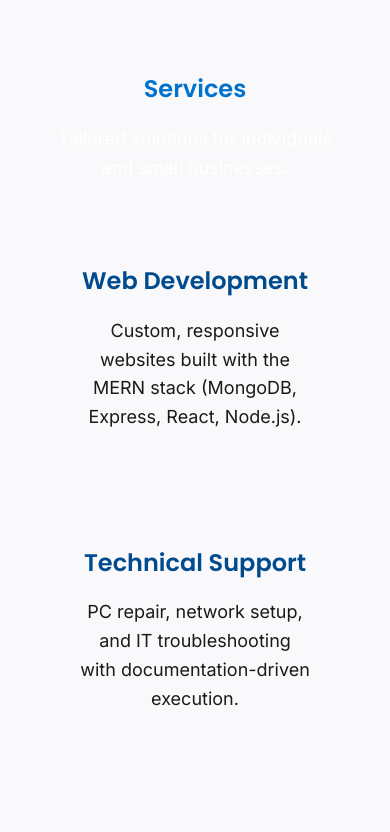
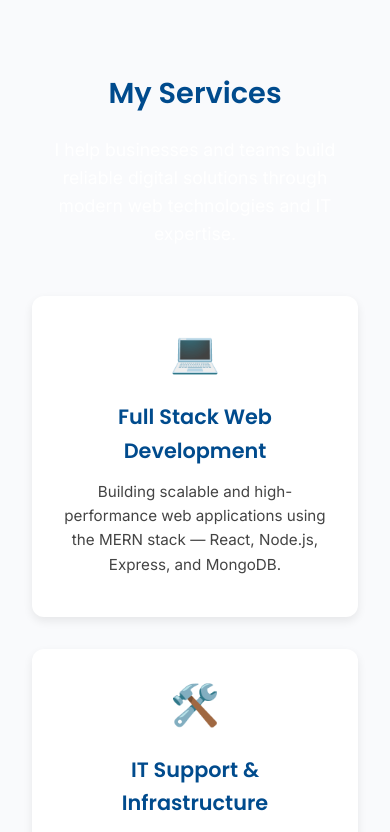
Before and after one commit to Geovany87/genticore-website, a React (Vite) app: page / in a window 390 px wide. Shown: the part 2220-3052 px from the top of the page. Built offline with nearby package versions, Linux system fonts and the light colour scheme.

Commit message:
Add Services section with responsive grid and reusable card layout

```diff
--- a/src/components/Services.jsx
+++ b/src/components/Services.jsx
@@ -2,27 +2,50 @@ import React from "react";
 import "../styles/services.css";
 
 export default function Services() {
+  const services = [
+    {
+      title: "Full Stack Web Development",
+      description:
+        "Building scalable and high-performance web applications using the MERN stack — React, Node.js, Express, and MongoDB.",
+      icon: "💻",
+    },
+    {
+      title: "IT Support & Infrastructure",
+      description:
+        "Providing end-to-end IT solutions — from hardware setup to network configuration and maintenance.",
+      icon: "🛠️",
+    },
+    {
+      title: "SaaS Product Design",
+      description:
+        "Developing modern SaaS products with clean UI, secure authentication, and robust backends.",
+      icon: "☁️",
+    },
+    {
+      title: "API Development & Integration",
+      description:
+        "Creating efficient RESTful APIs and integrating third-party services to connect applications seamlessly.",
+      icon: "🔗",
+    },
+  ];
+
   return (
     <section id="services" className="services">
-      <div className="container">
-        <h2>Services</h2>
-        <p className="subtitle">Tailored solutions for individuals and small businesses.</p>
+      <div className="services__container">
+        <h2>My Services</h2>
+        <p className="services__intro">
+          I help businesses and teams build reliable digital solutions through modern web
+          technologies and IT expertise.
+        </p>
 
-        <div className="service-grid">
-          <div className="card">
-            <h3>Web Development</h3>
-            <p>Custom, responsive websites built with the MERN stack (MongoDB, Express, React, Node.js).</p>
-          </div>
-
-          <div className="card">
-            <h3>Technical Support</h3>
-            <p>PC repair, network setup, and IT troubleshooting with documentation-driven execution.</p>
-          </div>
-
-          <div className="card">
-            <h3>Automation & Integrations</h3>
-            <p>Streamlining workflows with APIs, Docker, and AI-assisted automation tools.</p>
-          </div>
+        <div className="services__grid">
+          {services.map((service, index) => (
+            <div className="service__card" key={index}>
+              <div className="service__icon">{service.icon}</div>
+              <h3>{service.title}</h3>
+              <p>{service.description}</p>
+            </div>
+          ))}
         </div>
       </div>
     </section>
--- a/src/styles/services.css
+++ b/src/styles/services.css
@@ -1,48 +1,69 @@
-@import "./variables.css";
-
 .services {
-  background: var(--color-bg);
-  color: var(--color-text);
-  padding: 6rem 1.5rem;
+  background: var(--color-bg, #f9fafc);
+  padding: 6rem 2rem;
   text-align: center;
 }
 
-.services .container {
-  max-width: 1000px;
+.services__container {
+  max-width: 1200px;
   margin: 0 auto;
 }
 
 .services h2 {
-  color: var(--color-accent);
+  color: var(--color-primary, #004aad);
+  font-size: 2.2rem;
+  margin-bottom: 1.2rem;
+}
+
+.services__intro {
+  color: var(--color-text-light, #555);
+  font-size: 1.1rem;
+  margin-bottom: 3rem;
+}
+
+.services__grid {
+  display: grid;
+  grid-template-columns: repeat(auto-fit, minmax(250px, 1fr));
+  gap: 2rem;
+}
+
+.service__card {
+  background: var(--color-surface, #ffffff);
+  padding: 2rem;
+  border-radius: 12px;
+  box-shadow: var(--shadow-md, 0 4px 16px rgba(0, 0, 0, 0.1));
+  transition: transform 0.3s ease, box-shadow 0.3s ease;
+}
+
+.service__card:hover {
+  transform: translateY(-8px);
+  box-shadow: var(--shadow-lg, 0 6px 24px rgba(0, 0, 0, 0.15));
+}
+
+.service__icon {
+  font-size: 2.5rem;
   margin-bottom: 1rem;
 }
 
-.services .subtitle {
-  color: var(--color-text-light);
-  margin-bottom: 3rem;
+.service__card h3 {
+  font-size: 1.3rem;
+  color: var(--color-primary, #004aad);
+  margin-bottom: 0.8rem;
 }
 
-.service-grid {
-  display: grid;
-  gap: 2rem;
-}
-
-.card {
-  background: var(--color-card-bg);
-  border-radius: 10px;
-  padding: 2rem;
-  box-shadow: var(--shadow-soft);
-  transition: transform 0.3s ease, box-shadow 0.3s ease;
-}
-
-.card:hover {
-  transform: translateY(-4px);
-  box-shadow: var(--shadow-strong);
+.service__card p {
+  color: var(--color-text, #444);
+  line-height: 1.6;
+  font-size: 0.95rem;
 }
 
 /* Responsive */
-@media (min-width: 768px) {
-  .service-grid {
-    grid-template-columns: repeat(3, 1fr);
+@media (max-width: 768px) {
+  .services h2 {
+    font-size: 1.8rem;
+  }
+
+  .service__card {
+    padding: 1.5rem;
   }
 }
```
